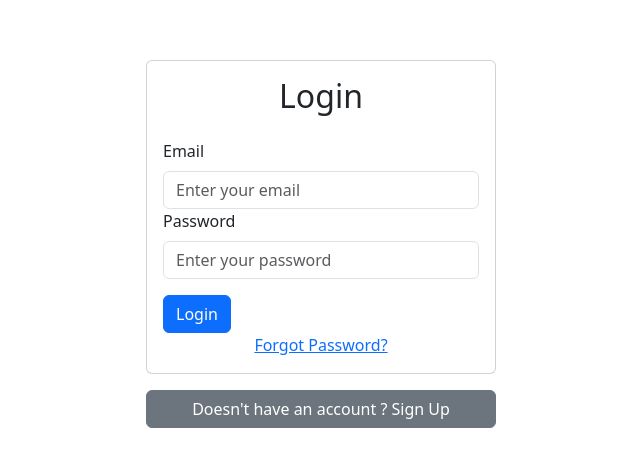
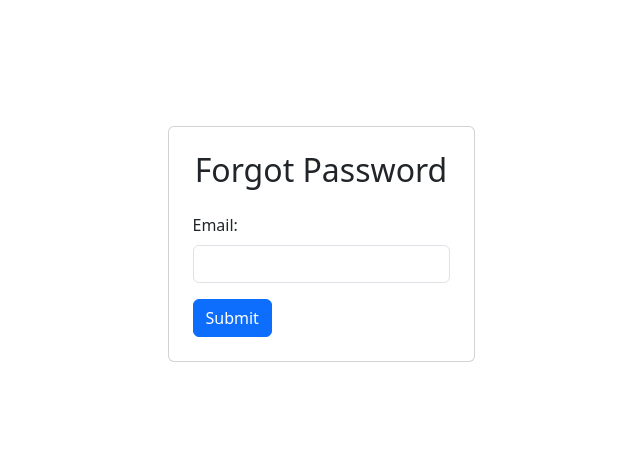
Before and after one commit to divyanshu475767/expense-tracker-react, a React (Create React App) app: page /forgotpassword in a window 1280 px wide. Before the commit this address led to /login. Shown: the part 156-622 px from the top of the page, without its empty margins (319-959 px from the left). Built offline with nearby package versions, Linux system fonts and the light colour scheme.

Commit message:
forgot password

```diff
--- a/src/App.js
+++ b/src/App.js
@@ -2,6 +2,7 @@ import Signup from "./components/Signup";
 import Login from "./components/Login";
 import Dummy from "./components/Dummy";
 import ProfileUpdate from "./components/UpdateProfile";
+import ForgotPassword from "./components/ForgotPassword";
 import { Navigate } from "react-router-dom";
 import { BrowserRouter as Router, Route, Routes } from "react-router-dom";
 import authContext from "./store/auth-context";
@@ -13,6 +14,8 @@ function App() {
       <Routes>
         <Route path="/login" element={<Login />} />
         <Route path="/signup" element={<Signup />} />
+        <Route path="/forgotpassword" element={<ForgotPassword/>} />
+
         {authCtx.isLoggedIn && <>
           <Route path="/" element={<Dummy />} />
           <Route path="/updateProfile" element={<ProfileUpdate/>} />
--- /dev/null
+++ b/src/components/ForgotPassword.js
@@ -0,0 +1,69 @@
+
+import React, { useState } from 'react';
+import axios from 'axios';
+import { Button } from 'react-bootstrap';
+import { useNavigate } from 'react-router-dom';
+
+const ForgotPassword = () => {
+  const [email, setEmail] = useState('');
+  const [submitted, setSubmitted] = useState(false);
+const navigate = useNavigate();
+  const handleEmailChange = (e) => {
+    setEmail(e.target.value);
+  };
+
+  const handleSubmit =async (e) => {
+    e.preventDefault();
+    try{
+    const response = await axios({
+        method: "post",
+        url: "http://localhost:5000/password/forgotPassword",
+        data: {
+          email: email,
+        },
+      });
+
+      alert(response.data);
+      console.log('Email submitted:', email);
+      setSubmitted(true);
+    }
+
+    catch(err){
+        console.log(err);
+    }
+
+
+  };
+
+  return (
+    <div className="container-fluid d-flex align-items-center justify-content-center vh-100">
+      <div className="card p-4">
+        <h2 className="mb-4 text-center">Forgot Password</h2>
+        {submitted ? (<>
+          <p>Reset password instructions sent to {email}. Check your email. Once changed , please come here and login</p>
+           <Button onClick={()=>{
+         navigate('/')
+           }}>Login</Button>
+          </>
+          ) : (
+          <form onSubmit={handleSubmit}>
+            <div className="mb-3">
+              <label htmlFor="email" className="form-label">Email:</label>
+              <input
+                type="email"
+                className="form-control"
+                id="email"
+                value={email}
+                onChange={handleEmailChange}
+                required
+              />
+            </div>
+            <button type="submit" className="btn btn-primary">Submit</button>
+          </form>
+        )}
+      </div>
+    </div>
+  );
+};
+
+export default ForgotPassword;
--- a/src/components/Login.js
+++ b/src/components/Login.js
@@ -4,7 +4,9 @@ import { NavLink } from "react-router-dom";
 import axios from "axios";
 import { useNavigate } from "react-router-dom";
 import authContext from "../store/auth-context";
+
 const Login = () => {
+
  const authCtx = useContext(authContext);
   const navigate = useNavigate();
 
@@ -42,6 +44,7 @@ const Login = () => {
     }
   };
 
+
   return (
     <Container
       fluid
@@ -77,7 +80,7 @@ const Login = () => {
 
             <Row>
               <Col className="text-center">
-                <a href="/forgot-password">Forgot Password?</a>
+                <NavLink to="/forgotpassword"  style={{textDecoration:"none" , fontWeight:"bold"}} >Forgot Password?</NavLink>
               </Col>
             </Row>
           </Form>
```
